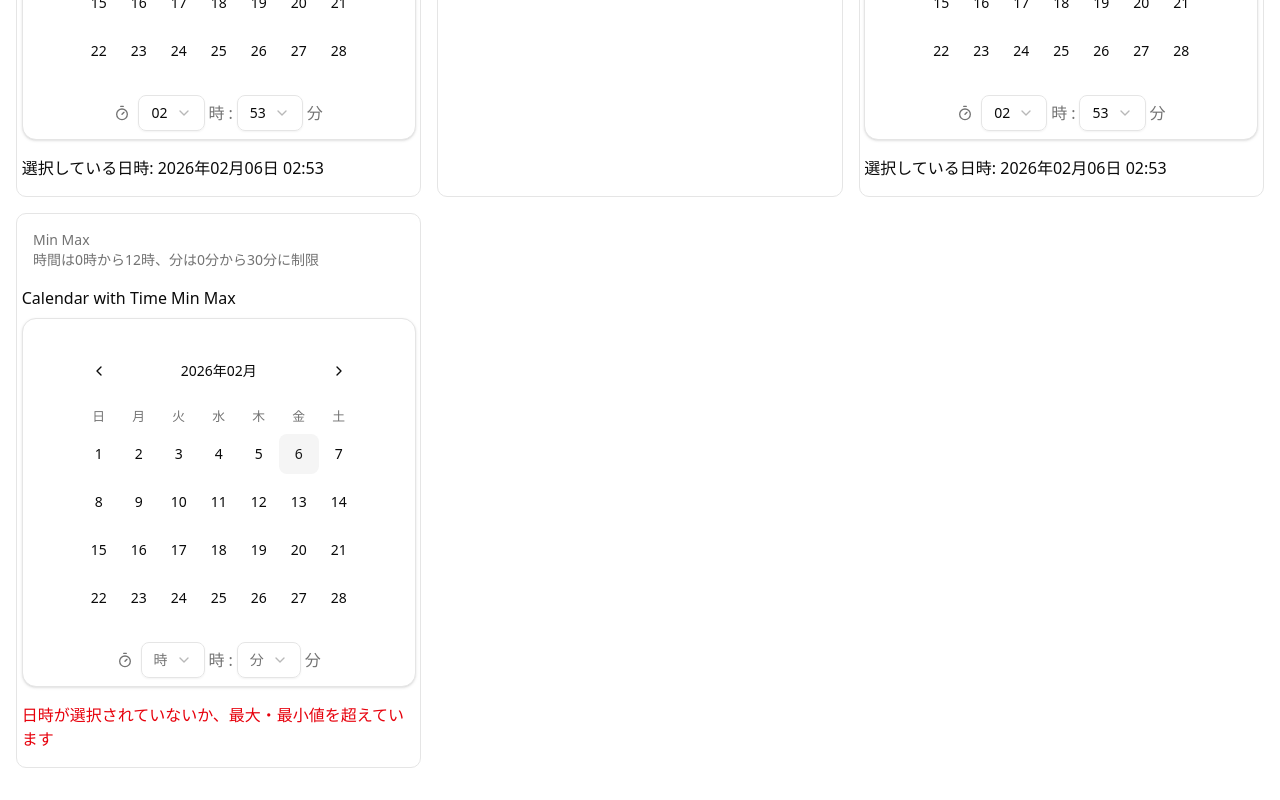
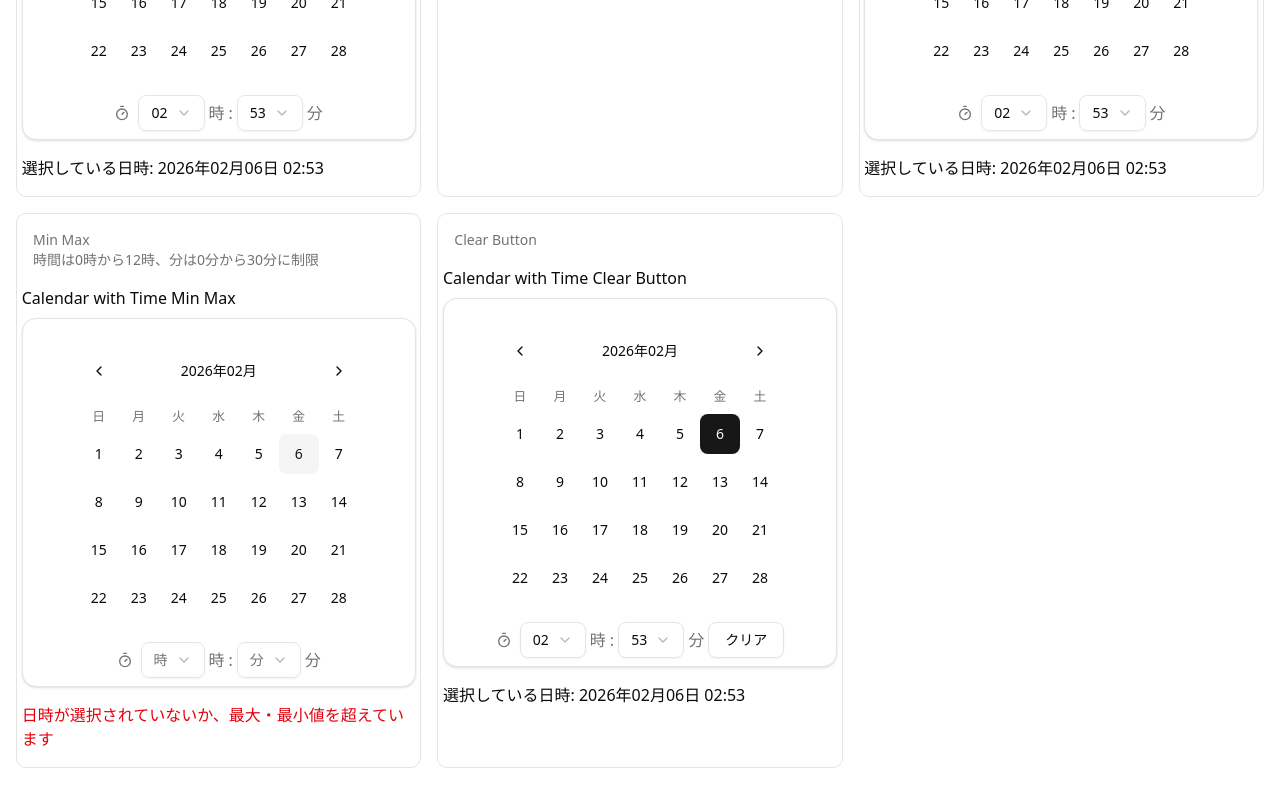
Before and after one commit to homma-ryotaro-gea/my-registry, a Next.js app: page / in a window 1280 px wide. Shown: the part 462-1262 px from the top of the page. Built offline with nearby package versions, Linux system fonts and the light colour scheme.

Commit message:
feat: add CalendarWithTimeClearを追加

```diff
--- a/app/page.tsx
+++ b/app/page.tsx
@@ -1,5 +1,6 @@
 import ComponentWrapper from "@/components/ComponentWrapper";
 import CalendarWithTime from "@/components/calendar-with-time/CalendarWithTime";
+import CalendarWithTimeClear from "@/components/calendar-with-time/CalendarWithTimeClear";
 import CalendarWithTimeDatePicker from "@/components/calendar-with-time/CalendarWithTimeDatePicker";
 import CalendarWithTimeDisabled from "@/components/calendar-with-time/CalendarWithTimeDisabled";
 import CalendarWithTimeMinMax from "@/components/calendar-with-time/CalendarWithTimeMinMax";
@@ -33,6 +34,9 @@ export default function Home() {
 						>
 							<CalendarWithTimeMinMax />
 						</ComponentWrapper>
+						<ComponentWrapper title="Clear Button">
+							<CalendarWithTimeClear />
+						</ComponentWrapper>
 					</div>
 				</div>
 			</main>
--- /dev/null
+++ b/components/calendar-with-time/CalendarWithTimeClear.tsx
@@ -0,0 +1,33 @@
+"use client";
+import dayjs from "dayjs";
+import { useState } from "react";
+import { cn } from "@/lib/utils";
+import CalendarWithTimeComponent from "@/registry/br-hr/blocks/calendar-with-time";
+
+const CalendarWithTimeClear = () => {
+	// 日付を親で管理する場合は state を渡す。省略するとコンポーネント内で管理（非制御）
+	// 初期値は dayjs が確実にパースできる形式（YYYY-MM-DDTHH:mm）にする
+	const [dateTime, setDateTime] = useState<Date | undefined>(dayjs().toDate());
+	return (
+		<div className="flex flex-col gap-4">
+			<div className="flex flex-col gap-2">
+				<span>Calendar with Time Clear Button</span>
+				<CalendarWithTimeComponent
+					date={dateTime}
+					onSelect={setDateTime}
+					clearButton={true}
+					onClear={() => {
+						setDateTime(undefined);
+					}}
+				/>
+			</div>
+			<p className={cn("whitespace-pre-wrap", !dateTime && "text-destructive")}>
+				{dateTime
+					? `選択している日時: ${dayjs(dateTime).format("YYYY年MM月DD日 HH:mm")}`
+					: "日時が選択されていません"}
+			</p>
+		</div>
+	);
+};
+
+export default CalendarWithTimeClear;
--- a/registry/br-hr/blocks/calendar-with-time.tsx
+++ b/registry/br-hr/blocks/calendar-with-time.tsx
@@ -13,6 +13,7 @@ import {
 	SelectTrigger,
 	SelectValue,
 } from "@/registry/br-hr/ui/select";
+import { Button } from "../ui/button";
 
 type CalendarWithTimeProps = {
 	date: Date | undefined;
@@ -22,6 +23,8 @@ type CalendarWithTimeProps = {
 	maxHour?: number;
 	minMinute?: number;
 	maxMinute?: number;
+	clearButton?: boolean;
+	onClear?: () => void;
 };
 
 const HOUR_OPTIONS = Array.from({ length: 24 }, (_, i) => ({
@@ -41,6 +44,8 @@ const CalendarWithTime = ({
 	maxHour,
 	minMinute,
 	maxMinute,
+	clearButton = false,
+	onClear,
 }: CalendarWithTimeProps) => {
 	const [selectedHour, setSelectedHour] = useState<string | undefined>(
 		undefined,
@@ -69,7 +74,13 @@ const CalendarWithTime = ({
 		onSelect(next);
 		setSelectedMinute(value);
 	};
-
+	const handleClear = () => {
+		setSelectedHour(undefined);
+		setSelectedMinute(undefined);
+		if (onClear) {
+			onClear();
+		}
+	};
 	useEffect(() => {
 		if (minHour !== undefined && dayjs(date).hour() < minHour) {
 			return;
@@ -85,8 +96,10 @@ const CalendarWithTime = ({
 		if (maxMinute !== undefined && dayjs(date).minute() > maxMinute) {
 			return;
 		}
-		setSelectedHour(String(dayjs(date).hour()));
-		setSelectedMinute(String(dayjs(date).minute()));
+		if (date) {
+			setSelectedHour(String(dayjs(date).hour()));
+			setSelectedMinute(String(dayjs(date).minute()));
+		}
 	}, [date, minHour, maxHour, minMinute, maxMinute]);
 
 	return (
@@ -150,6 +163,11 @@ const CalendarWithTime = ({
 								</SelectContent>
 							</Select>
 							<span className="shrink-0 text-muted-foreground">分</span>
+							{clearButton && (
+								<Button variant={"outline"} onClick={handleClear}>
+									クリア
+								</Button>
+							)}
 						</div>
 					</div>
 				</CardContent>
```
